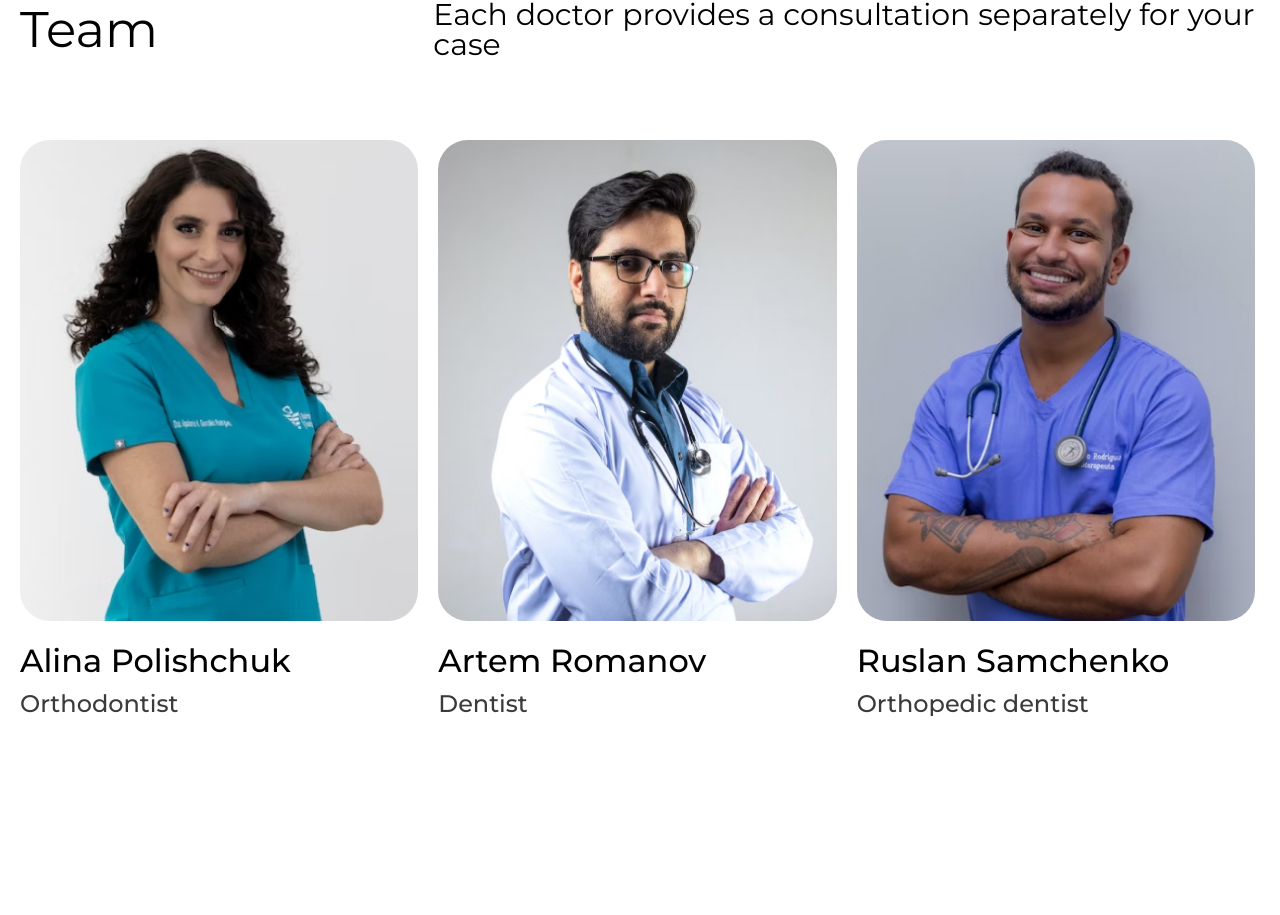
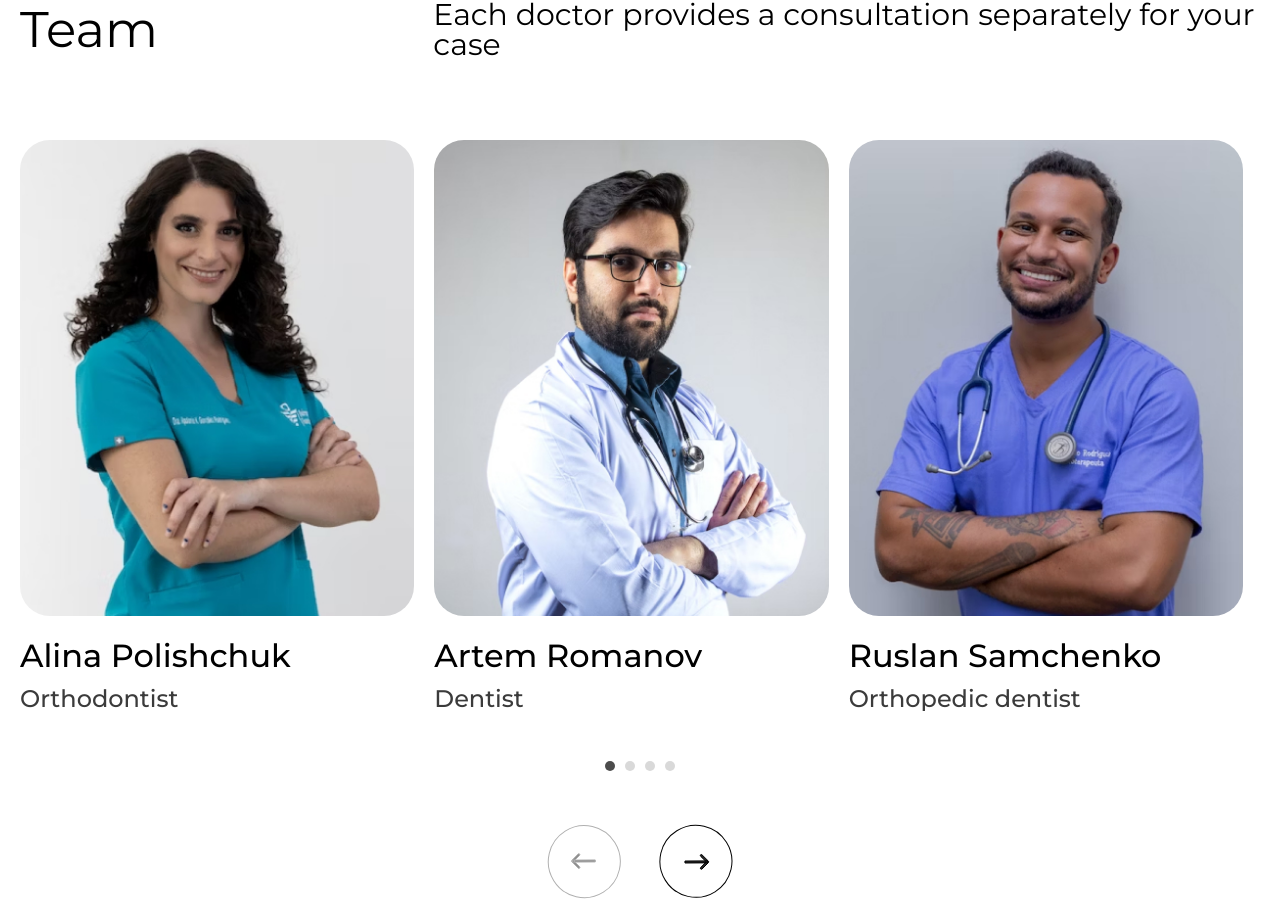
Before and after one commit to Intemeretor/DK, a React (Vite) app: page / in a window 1280 px wide. Shown: the part 2665-3580 px from the top of the page. Before the commit the page ends 3381 px from the top, so only its background shows below. Built offline with nearby package versions, Linux system fonts and the light colour scheme.

Commit message:
Slider beta

```diff
--- a/src/App.scss
+++ b/src/App.scss
@@ -18,17 +18,3 @@ body {
 .title {
 	font-size: 3.125rem;
 }
-
-.place {
-	display: flex;
-	justify-content: center;
-	gap: 30px;
-	.bigboy {
-		position: relative;
-		background-color: red;
-		opacity: 1;
-		width: 300px;
-		height: 300px;
-		z-index: 2;
-	}
-}
--- a/src/modules/Team/Team.jsx
+++ b/src/modules/Team/Team.jsx
@@ -1,10 +1,50 @@
 import './Team.scss';
 import TeamCard from './TeamCard';
 import TeamData from './TeamData';
-import { useState } from 'react';
+import { useState, useEffect } from 'react';
 
 export default function Team() {
 	const [cardData, setCardData] = useState(TeamData);
+	const sliderSize = cardData.length;
+	const [screenSize, setScreenSize] = useState({
+		width: window.innerWidth,
+		height: window.innerHeight
+	})
+	const [options, setOptions] = useState({
+		active: 0,
+		slidesToShow: 3,
+		indicatorQuantity: sliderSize - 2,
+	});
+	const [arrowsActive, setArrowsActive] = useState({
+		lArrow: options.active > 0,
+		rArrow: options.active < options.indicatorQuantity
+	})
+
+
+
+
+	useEffect(() => {
+		function updateDimension() {
+			setScreenSize(prev => ({
+				width: window.innerWidth,
+				height: window.innerHeight
+			}));
+			if (screenSize.width > 900) {
+				setOptions(prev => ({ ...prev, slidesToShow: 3 }))
+			} else if (screenSize.width <= 900 && screenSize.width > 550) {
+				setOptions(prev => ({ ...prev, slidesToShow: 2 }))
+			} else if (screenSize.width <= 550) {
+				setOptions(prev => ({ ...prev, slidesToShow: 1 }))
+			}
+		}
+		setOptions(prev => ({ ...prev, active: 0, indicatorQuantity: sliderSize - options.slidesToShow + 1 }));
+		window.addEventListener('resize', updateDimension);
+
+		return (() => {
+			window.removeEventListener('resize', updateDimension);
+		})
+	}, [screenSize]);
+
 	const cards = cardData.map((item, index) => {
 		return (
 			<TeamCard
@@ -13,9 +53,49 @@ export default function Team() {
 				name={item.name}
 				profession={item.profession}
 				key={index}
+				screenSize={screenSize}
+				options={options}
 			/>
 		)
 	})
+
+
+	const indicators = [];
+	for (let i = 0; i < options.indicatorQuantity; i++) {
+		indicators.push(
+			<button id={i} onClick={() => changeSlide(i)} key={i} className={`indicators__button ${i == options.active && 'active'}`}>
+				<span className="indicators__symbol"></span>
+			</button>
+		)
+	}
+	function changeSlide(id) {
+		setOptions(prev => ({ ...prev, active: id }));
+		arrowHandler();
+	}
+	function prevSlide() {
+
+		if (options.active > 0) {
+			setOptions(prev => ({ ...prev, active: prev.active - 1 }));
+		}
+		if (options.active == 0) {
+			setArrowsActive(prev => ({ ...prev, lArrow: false }))//DOESN't WORK
+		} else {
+			setArrowsActive(prev => ({ ...prev, lArrow: true }))//DOESN't WORK
+		}
+	}
+	function nextSlide() {
+		if (options.active < options.indicatorQuantity - 1) {
+			setOptions(prev => ({ ...prev, active: prev.active + 1 }));
+
+		} else {
+			setArrowsActive(prev => ({ ...prev, rArrow: !prev.rArrow }))//DOESN't WORK
+		}
+
+	}
+
+	console.log(arrowsActive.lArrow);
+	console.log(arrowsActive.rArrow);
+	console.log(options.active);
 	return (
 		<section className="team">
 			<div className="team__container container">
@@ -24,9 +104,30 @@ export default function Team() {
 					<div className="team__text toptext">Each doctor provides a consultation separately for your case</div>
 				</div>
 				<div className="team__carousel ">
-					<ul className="team__cards">
+					<ul className="team__cards" style={{
+						transform: `translateX(-${((100 / options.slidesToShow) * options.active)}%`
+					}}>
 						{cards}
 					</ul>
+				</div>
+				<div className="team__indicators indicators">
+					{indicators}
+				</div>
+				<div className="team__arrows">
+					<span onClick={prevSlide} className={`team__arrow-left team__arrow ${!arrowsActive.lArrow && 'unactive'}`}>
+						<svg width="101" height="101" viewBox="0 0 101 101" fill='#292929' xmlns="http://www.w3.org/2000/svg" stroke="black">
+							<circle cx="50.2958" cy="50.6557" r="36" transform="rotate(-122 50.2958 50.6557)" fill="transparent" />
+							<path d="M37.819 49.3996C37.4312 49.7928 37.4355 50.426 37.8287 50.8138L44.2361 57.134C44.6293 57.5219 45.2625 57.5175 45.6503 57.1244C46.0381 56.7312 46.0338 56.098 45.6406 55.7102L39.9451 50.0922L45.5631 44.3967C45.951 44.0035 45.9466 43.3704 45.5534 42.9825C45.1602 42.5947 44.5271 42.599 44.1392 42.9922L37.819 49.3996ZM61.2643 48.9461L38.5241 49.1019L38.5378 51.1019L61.278 50.9461L61.2643 48.9461Z" />
+						</svg>
+
+					</span>
+					<span onClick={nextSlide} className={`team__arrow-right team__arrow ${!arrowsActive.rArrow && 'unactive'}`}>
+						<svg width="102" height="101" viewBox="0 0 102 101" fill="#292929" xmlns="http://www.w3.org/2000/svg" stroke="black">
+							<circle cx="50.9376" cy="50.2958" r="36" transform="rotate(58 50.9376 50.2958)" fill="transparent" />
+							<path d="M63.4144 51.5519C63.8022 51.1587 63.7979 50.5256 63.4047 50.1377L56.9973 43.8175C56.6041 43.4297 55.9709 43.434 55.5831 43.8272C55.1952 44.2204 55.1996 44.8535 55.5928 45.2414L61.2882 50.8593L55.6703 56.5548C55.2824 56.948 55.2868 57.5812 55.68 57.969C56.0732 58.3568 56.7063 58.3525 57.0941 57.9593L63.4144 51.5519ZM39.9691 52.0054L62.7093 51.8496L62.6956 49.8497L39.9554 50.0055L39.9691 52.0054Z" />
+						</svg>
+
+					</span>
 				</div>
 			</div>
 
--- a/src/modules/Team/Team.scss
+++ b/src/modules/Team/Team.scss
@@ -17,10 +17,17 @@
 	}
 
 	&__carousel {
+		margin: 0px 0px 3.125rem 0px;
+		overflow: hidden;
 	}
 
 	&__cards {
-		overflow: hidden;
+		&.active {
+			transform: translateX(100%);
+		}
+
+		transition: all 1s ease 0s;
+		transform: translateX(-33.333%);
 		flex-wrap: nowrap;
 		display: flex;
 		// margin: 0 -10px;
@@ -31,14 +38,14 @@
 
 	&__card {
 		// margin: 0 10px;
-		flex: 0 0 calc((100% / 3) - 15px);
+		// flex: 0 0 calc((100% / 3) - 15px);
 		display: flex;
 		flex-direction: column;
 		@media screen and (max-width: 900px) {
-			flex: 0 0 calc((100% / 2) - 12px);
+			// flex: 0 0 calc((100% / 2) - 12px);
 		}
 		@media screen and (max-width: 550px) {
-			flex: 0 0 100%;
+			// flex: 0 0 100%;
 		}
 	}
 
@@ -72,4 +79,47 @@
 		color: #3b3b3b;
 		font-weight: 500;
 	}
+	.indicators {
+		display: flex;
+		align-items: center;
+		justify-content: center;
+		margin: 0px 0px 2.5rem 0px;
+		gap: 10px;
+		&__button {
+			position: relative;
+			background-color: #d9d9d9;
+			width: 10px;
+			height: 10px;
+			border-radius: 50%;
+			&.active {
+				background-color: #4c4c4c;
+			}
+		}
+
+		&__symbol {
+			height: 100%;
+			width: 100%;
+			position: absolute;
+		}
+	}
+	//___________________
+
+	&__arrows {
+		display: flex;
+		align-items: center;
+		justify-content: center;
+		gap: 10px;
+	}
+	&__arrow {
+		&.unactive {
+			cursor: default;
+			svg {
+				fill: #8c8c8c;
+				stroke: #b0b0b0;
+			}
+		}
+		cursor: pointer;
+	}
+	&__arrow-left {
+	}
 }
--- a/src/modules/Team/TeamCard.jsx
+++ b/src/modules/Team/TeamCard.jsx
@@ -1,8 +1,8 @@
 
 
-export default function TeamCard({ photo, name, profession, id } = props) {
+export default function TeamCard({ photo, name, profession, id, options } = props) {
 	return (
-		<li className="team__card">
+		<li className="team__card" style={{ flex: `0 0 calc((100% / ${options.slidesToShow}) - ${options.slidesToShow + 16}px` }}>
 			<div className="team__photo"><img src={photo} alt="" /></div>
 			<div className="team__name">{name}</div>
 			<div className="team__profession">{profession}</div>
--- a/src/modules/Team/TeamData.jsx
+++ b/src/modules/Team/TeamData.jsx
@@ -30,5 +30,4 @@ export default [
 		profession: 'Orthopedic dentist',
 	},
 
-
 ]
```
Also changed, not shown: public/Team/arrowL.svg (added), public/Team/arrowR.svg (added).
